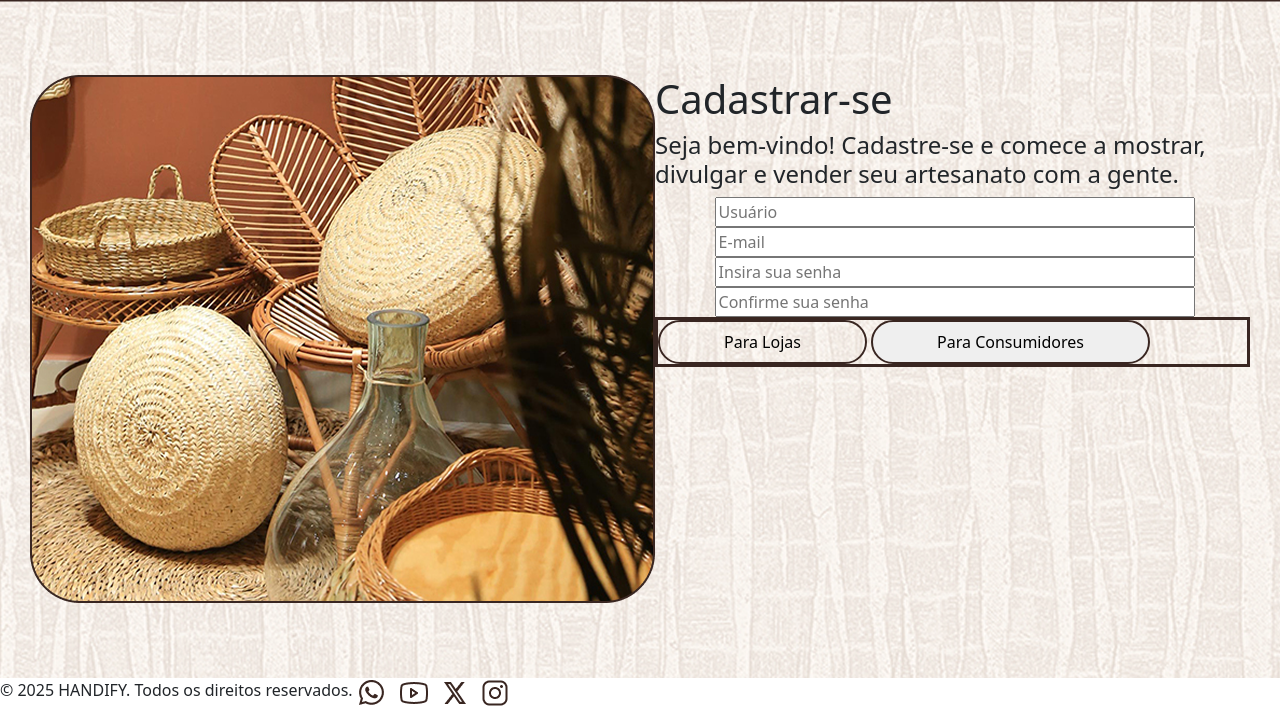
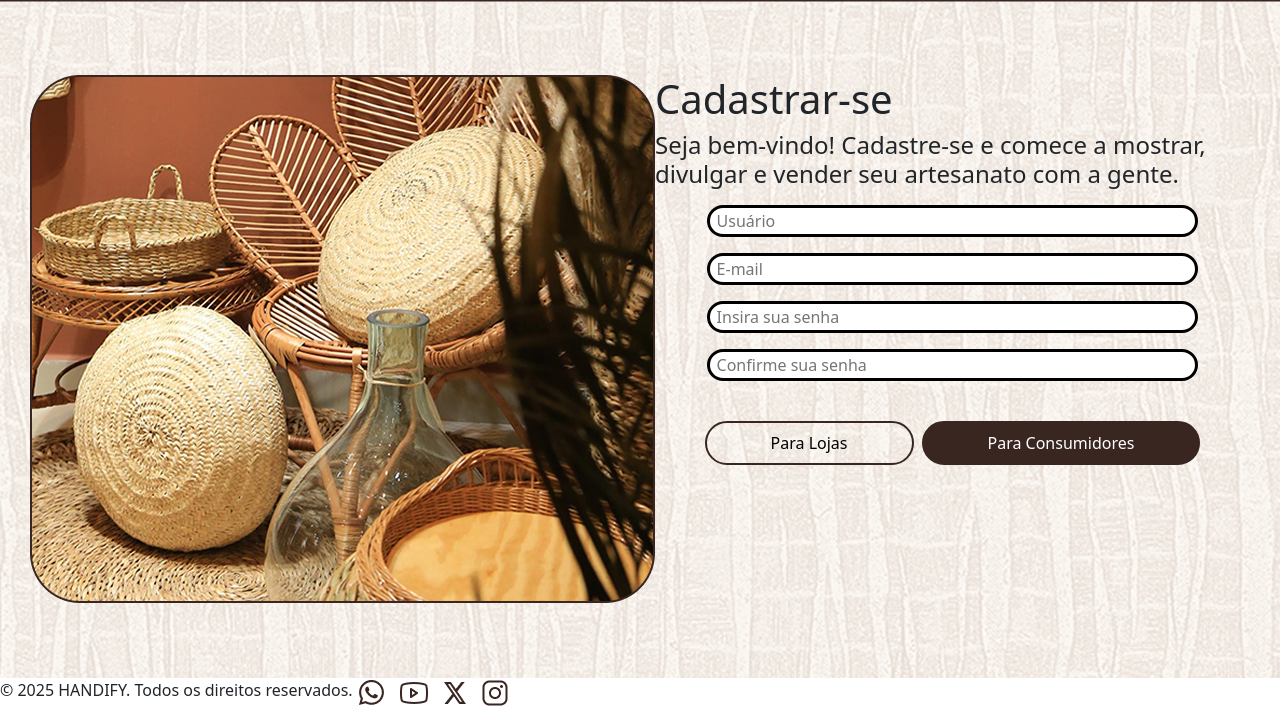
Before and after one commit to sm64isdabest/handify-extended, a PHP site: page /pages/cadastro_user.html in a window 1280 px wide. Shown: the part 99-822 px from the top of the page. Run offline with PHP 8.4, Linux system fonts and the light colour scheme.

Commit message:
feat: CSS atualizado

```diff
--- a/src/css/cadastroUser.css
+++ b/src/css/cadastroUser.css
@@ -19,13 +19,28 @@ form {
   text-align: center;
 }
 
+label {
+    background-color: rgb(255, 255, 255);
+    margin: 0.5rem;
+    border-radius: 10rem;
+    border-color: black;
+    border-style: solid;
+
+}
+
 input {
-  width: 30rem;
+    flex-direction: column;
+    background: none;
+    border: none;
+    width: 30rem;
+
 }
 
 .botoes {
-    border-color: rgb(57 38 33);
-    border-style: solid;
+    display: flex;
+    margin-top: 2rem;
+    justify-content: center;
+    gap: 0.5rem;
 }
 
 .lojas {
@@ -39,8 +54,10 @@ input {
 }
 
 .consumidores {
+  background-color: rgb(57 38 33);
   border-color: rgb(57 38 33);
   border-style: solid;
+  color: white;
   border-radius: 30px;
   padding: 0.5rem;
   padding-left: 4rem;
```
